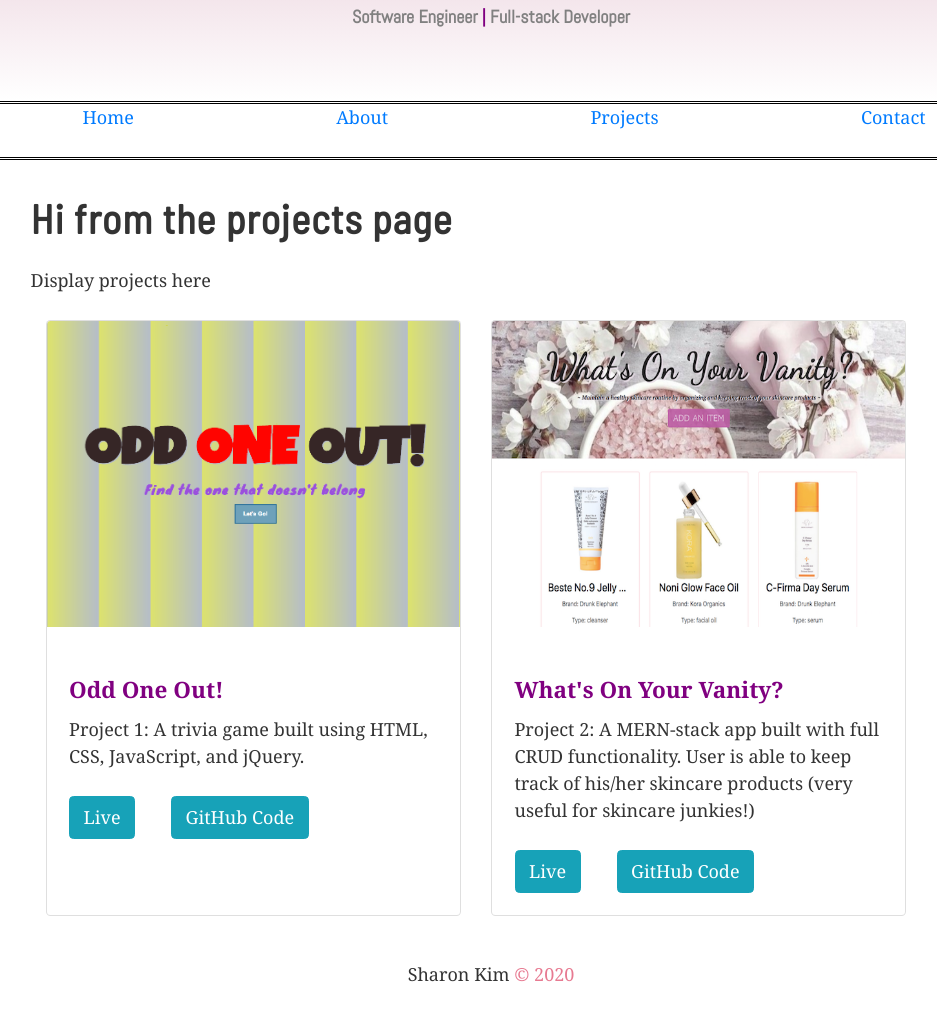
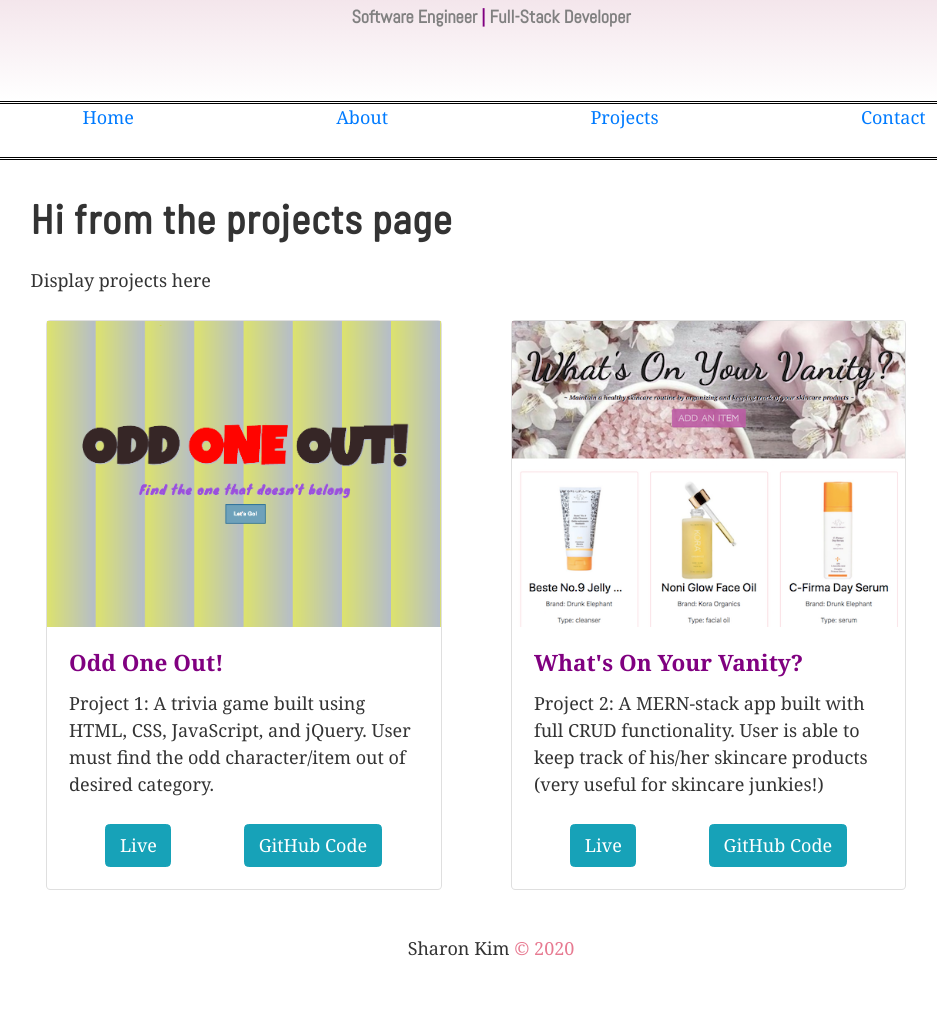
Before and after one commit to sharonk1295/portfolio, a Gatsby site: page /projects in a window 1280 px wide. Shown: the part 152-1166 px from the top of the page, without its empty margins (149-1086 px from the left). After the commit the page ends 1140 px from the top, so only its background shows below. Built offline with nearby package versions, Linux system fonts and the light colour scheme; Gatsby itself is replaced by a stand-in of ours.

Commit message:
added logo and made changes to sitemetadata

```diff
--- a/gatsby-config.js
+++ b/gatsby-config.js
@@ -1,8 +1,8 @@
 module.exports = {
   siteMetadata: {
     title: `Sharon Kim`,
-    description: `Kick off your next, great Gatsby project with this default starter. This barebones starter ships with the main Gatsby configuration files you might need.`,
-    author: `@gatsbyjs`,
+    description: `My Portfolio`,
+    author: `Sharon Kim`,
   },
   plugins: [
     `gatsby-plugin-react-helmet`,
@@ -24,7 +24,7 @@ module.exports = {
         background_color: `#663399`,
         theme_color: `#663399`,
         display: `minimal-ui`,
-        icon: `src/images/gatsby-icon.png`, // This path is relative to the root of the site.
+        icon: `src/images/sharon-logo.png`, // This path is relative to the root of the site.
       },
     },
     // this (optional) plugin enables Progressive Web App + Offline functionality
--- a/src/components/header.js
+++ b/src/components/header.js
@@ -1,6 +1,7 @@
 import { Link } from "gatsby"
 import PropTypes from "prop-types"
 import React from "react"
+
 
 const Header = ({ siteTitle }) => (
   <header
@@ -17,7 +18,7 @@ const Header = ({ siteTitle }) => (
         padding: `2.5rem 1.0875rem`,
       }}
     >
-      <h1 className="name_title" style={{ margin: 0 }}>
+      <h1 className="name-title" style={{ margin: 0 }}>
         <Link
           to="/"
           style={{
@@ -38,7 +39,7 @@ const Header = ({ siteTitle }) => (
         fontFamily: `Abel, sans-serif`,
       }}>Software Engineer <span style={{
         color: `purple`
-      }}>|</span> Full-stack Developer</p>
+      }}>|</span> Full-Stack Developer</p>
     </div>
   </header>
 )
--- a/src/pages/projects.js
+++ b/src/pages/projects.js
@@ -1,14 +1,18 @@
 import React from "react"
+
+import { graphql } from "gatsby"
 
 import Button from "react-bootstrap/Button"
 import Card from "react-bootstrap/Card"
 import CardDeck from "react-bootstrap/CardDeck"
+import Img from "gatsby-image"
 
 import Layout from "../components/layout"
 import SEO from "../components/seo"
 
 const buttonStyle = {
-  marginRight: `2rem`
+  display: `flex`,
+  justifyContent: `space-around`
 }
 
 const ProjectsPage = (props) => (
@@ -21,22 +25,22 @@ const ProjectsPage = (props) => (
     <p>Display projects here</p>
 
     <CardDeck className="col-sm-auto">
-      <Card style={{ width: '18rem' }}>
-        <Card.Img style={{ height: `17rem`}} variant="top" src={require('../images/project_1.png')} />
+      <Card style={{ width: '18rem', marginRight: `3rem` }}>
+        <Img style={{ height: `17rem`}} variant="top" fluid={props.data.project1.childImageSharp.fluid} />
         <Card.Body>
           <Card.Title style={{
             color: `purple`,
             fontWeight: `700`,
           }}>Odd One Out!</Card.Title>
           <Card.Text>
-            Project 1: A trivia game built using HTML, CSS, JavaScript, and jQuery.
+            Project 1: A trivia game built using HTML, CSS, JavaScript, and jQuery. User must find the odd character/item out of desired category.
           </Card.Text>
-          <Button style={buttonStyle} variant="info" href="https://sharonk1295.github.io/Odd-One-Out/" target="_blank">Live</Button>
-          <Button variant="info" href="https://github.com/sharonk1295/Odd-One-Out" target="_blank">GitHub Code</Button>
+          <div style={buttonStyle}><Button variant="info" href="https://sharonk1295.github.io/Odd-One-Out/" target="_blank">Live</Button>
+          <Button variant="info" href="https://github.com/sharonk1295/Odd-One-Out" target="_blank">GitHub Code</Button></div>
         </Card.Body>
       </Card>
       <Card style={{ width: '18rem' }}>
-        <Card.Img style={{ height: `17rem`}} variant="top" src={require('../images/Vanity.png')} />
+        <Img style={{ height: `17rem`}} variant="top" fluid={props.data.project2.childImageSharp.fluid} />
         <Card.Body>
           <Card.Title style={{
             color: `purple`,
@@ -45,13 +49,33 @@ const ProjectsPage = (props) => (
           <Card.Text>
             Project 2: A MERN-stack app built with full CRUD functionality. User is able to keep track of his/her skincare products (very useful for skincare junkies!)
           </Card.Text>
-          <Button style={buttonStyle} variant="info" href="https://sharonkim-unit2-project.herokuapp.com/" target="_blank">Live</Button>
-          <Button variant="info" href="https://github.com/sharonk1295/project_2" target="_blank">GitHub Code</Button>
+          <div style={buttonStyle}><Button variant="info" href="https://sharonkim-unit2-project.herokuapp.com/" target="_blank">Live</Button>
+          <Button variant="info" href="https://github.com/sharonk1295/project_2" target="_blank">GitHub Code</Button></div>
         </Card.Body>
       </Card>
     </CardDeck>
   </Layout>
 )
 
+export const query = graphql`
+  query {
+    project1: file(relativePath: { eq: "project_1.png"}) {
+      childImageSharp {
+        fluid {
+          ...GatsbyImageSharpFluid
+        }
+      }
+    }
+    project2: file(relativePath: { eq: "Vanity.png"}) {
+      childImageSharp {
+        fluid {
+          ...GatsbyImageSharpFluid
+        }
+      }
+    }
+  }
+`
 
 export default ProjectsPage
+
+// src={require('../images/Vanity.png')}
```
Also changed, not shown: src/images/sharon-logo.png (added).
